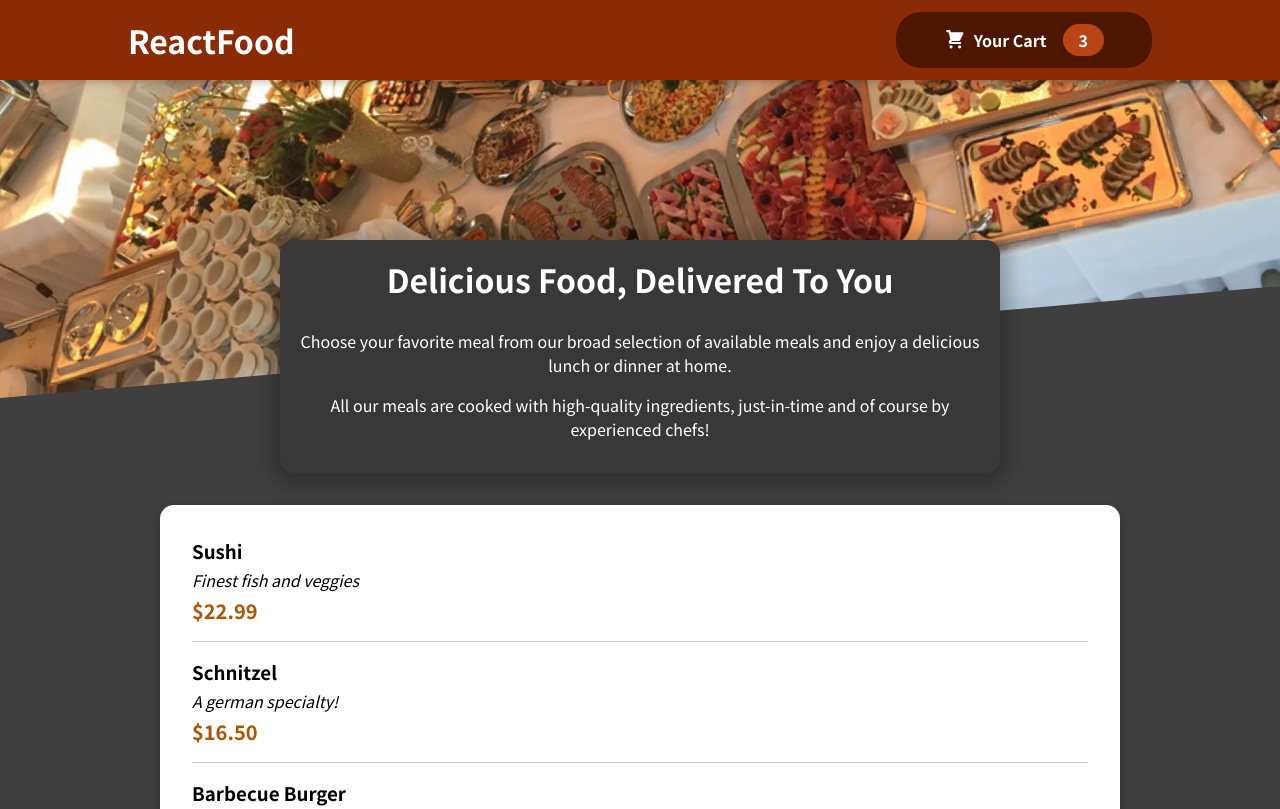
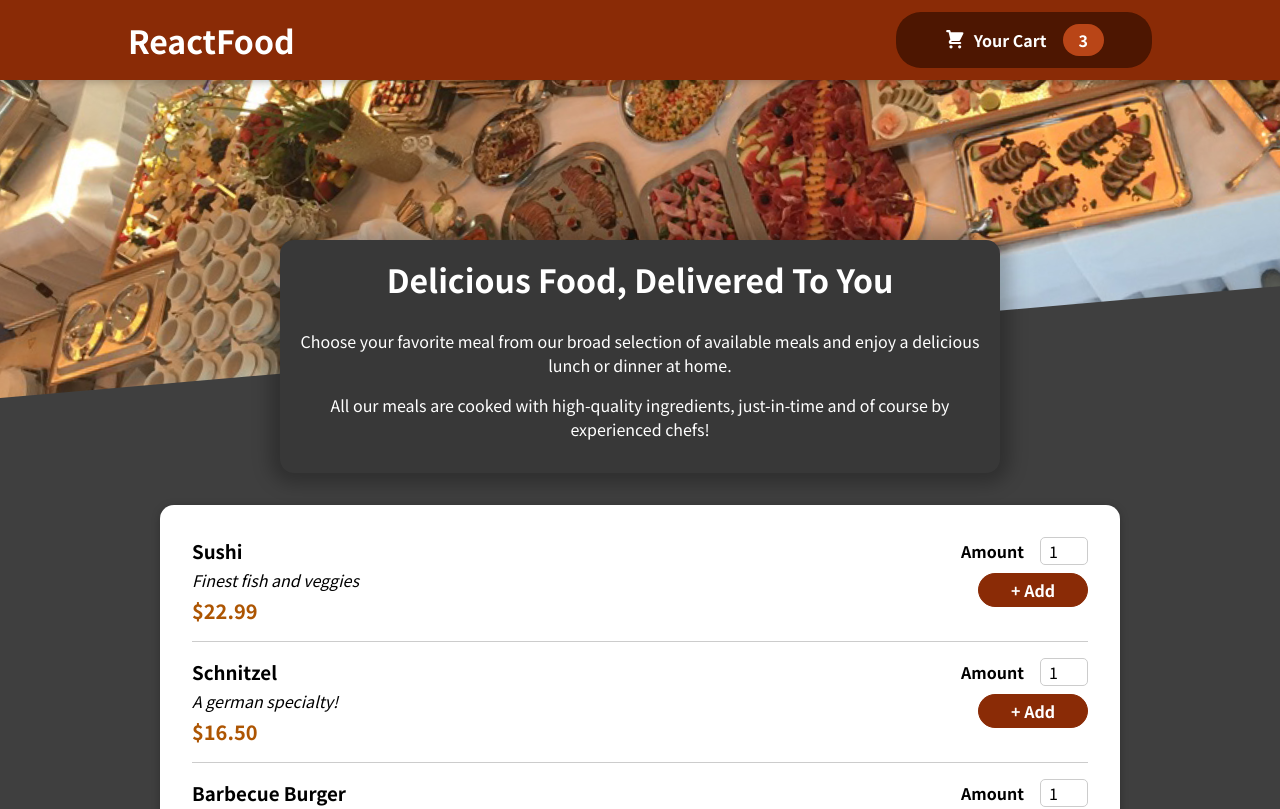
Before and after one commit to hamzaig/ReactFood, a React (Create React App) app: page / in a window 1280 px wide. Shown: the top 809 px of the page. Built offline with nearby package versions, Linux system fonts and the light colour scheme.

Commit message:
Adding a MealItemForm

```diff
--- a/src/components/Meals/MealItem/MealItem.js
+++ b/src/components/Meals/MealItem/MealItem.js
@@ -1,5 +1,6 @@
 import React from 'react'
 import classes from "./MealItem.module.css";
+import MealItemForm from './MealItemForm';
 
 const MealItem = (props) => {
     const price = `$${props.price.toFixed(2)}`;
@@ -11,6 +12,7 @@
                 <div className={classes.price}>{price}</div>
             </div>
             <div>
+                <MealItemForm />
             </div>
         </li>
     )
--- a/src/components/Meals/MealItem/MealItemForm.js
+++ b/src/components/Meals/MealItem/MealItemForm.js
@@ -0,0 +1,20 @@
+import React from 'react';
+import classes from "./MealItemForm.module.css";
+import Input from "../../UI/Input";
+const MealItemForm = () => {
+    return (
+        <form action="" className={classes.form}>
+            <Input label="Amount" input={{
+                id: "amount",
+                type: "number",
+                min: '1',
+                max: '5',
+                step: "1",
+                defaultValue: "1"
+            }} />
+            <button>+ Add</button>
+        </form>
+    )
+}
+
+export default MealItemForm
--- /dev/null
+++ b/src/components/Meals/MealItem/MealItemForm.module.css
@@ -0,0 +1,20 @@
+.form {
+  text-align: right;
+}
+
+.form button {
+  font: inherit;
+  cursor: pointer;
+  background-color: #8a2b06;
+  border: 1px solid #8a2b06;
+  color: white;
+  padding: 0.25rem 2rem;
+  border-radius: 20px;
+  font-weight: bold;
+}
+
+.form button:hover,
+.form button:active {
+  background-color: #641e03;
+  border-color: #641e03;
+}
--- /dev/null
+++ b/src/components/UI/Input.js
@@ -0,0 +1,13 @@
+import React from 'react'
+import classes from "./Input.module.css";
+
+const Input = (props) => {
+    return (
+        <div className={classes.input}>
+            <label htmlFor={props.input.id}>{props.label}</label>
+            <input {...props.input} />
+        </div>
+    )
+}
+
+export default Input
--- /dev/null
+++ b/src/components/UI/Input.module.css
@@ -0,0 +1,18 @@
+.input {
+  display: flex;
+  align-items: center;
+  margin-bottom: 0.5rem;
+}
+
+.input label {
+  font-weight: bold;
+  margin-right: 1rem;
+}
+
+.input input {
+  width: 3rem;
+  border-radius: 5px;
+  border: 1px solid #ccc;
+  font: inherit;
+  padding-left: 0.5rem;
+}
```
Also changed, not shown: 1 other file (tests, documents, lock files or other folders).
